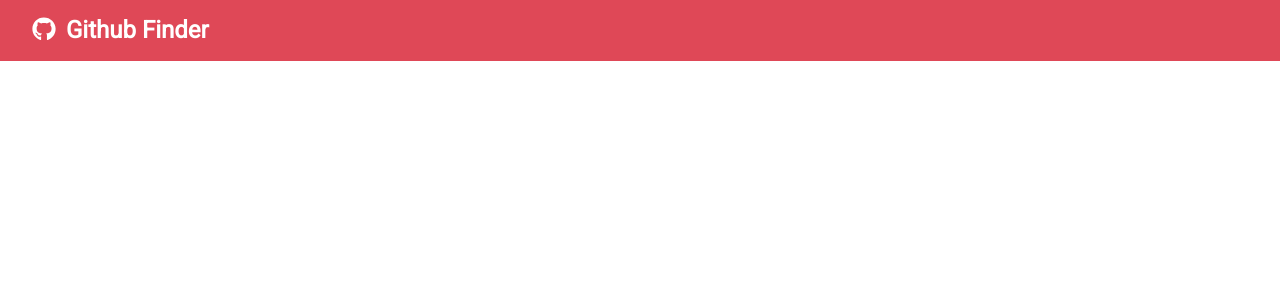
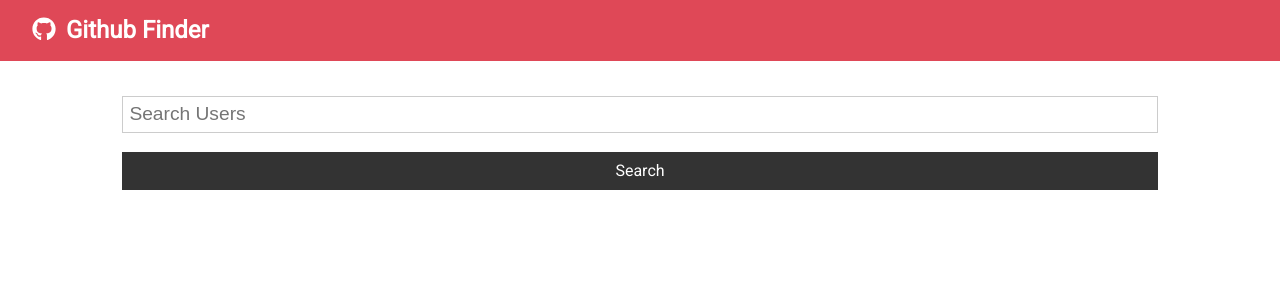
Before and after one commit to DLee1993/Github_Finder, a React (Create React App) app: page / in a window 1280 px wide. Shown: the top 300 px of the page. Built offline with nearby package versions, Linux system fonts and the light colour scheme; no server answers.

Commit message:
added search functionality

```diff
--- a/src/App.js
+++ b/src/App.js
@@ -2,6 +2,7 @@ import React, { Component } from "react";
 import "./App.css";
 import Navbar from "./components/layout/Navbar";
 import Users from "./components/users/Users";
+import Search from "./components/users/Search";
 import axios from "axios";
 
 class App extends Component {
@@ -9,23 +10,40 @@ class App extends Component {
         users: [],
         loading: false,
     };
-    async componentDidMount() {
+    //! fetch all users, regardless of submit
+    // async componentDidMount() {
+    //     try {
+    //         this.setState({ loading: true });
+    //         const res = await axios.get(
+    //             `https://api.github.com/users?client_id=${process.env.REACT_APP_GITHUB_CLIENT_ID}&client_secret=${process.env.REACT_APP_GITHUB_CLIENT_SECRET}`
+    //         );
+    //         this.setState({ users: res.data, loading: false });
+    //     } catch (error) {
+    //         console.log(error);
+    //     }
+    // }
+
+    //! search github users
+    searchUsers = async (text) => {
         try {
             this.setState({ loading: true });
             const res = await axios.get(
-                `https://api.github.com/users?client_id=${process.env.REACT_APP_GITHUB_CLIENT_ID}&client_secret=${process.env.REACT_APP_GITHUB_CLIENT_SECRET}`
+                `https://api.github.com/search/users?q=${text}&client_id=${process.env.REACT_APP_GITHUB_CLIENT_ID}&client_secret=${process.env.REACT_APP_GITHUB_CLIENT_SECRET}`
             );
-            this.setState({ users: res.data, loading: false });
+            this.setState({ users: res.data.items, loading: false });
         } catch (error) {
             console.log(error);
         }
     }
+
+
     render() {
         const { loading, users } = this.state;
         return (
             <div className='App'>
                 <Navbar />
                 <div className='container'>
+                    <Search searchUsers={this.searchUsers}/>
                     <Users loading={loading} users={users} />
                 </div>
             </div>
--- /dev/null
+++ b/src/components/users/Search.js
@@ -0,0 +1,41 @@
+import React, { Component } from "react";
+import PropTypes from 'prop-types'
+
+class Search extends Component {
+    state = {
+        text: "",
+    };
+
+    static propTypes = {
+        searchUsers: PropTypes.func.isRequired
+    }
+
+    onChange = (e) => this.setState({ [e.target.name]: e.target.value });
+
+    onSubmit = (e) => {
+        e.preventDefault();
+        this.props.searchUsers(this.state.text);
+        this.setState({ text: "" });
+    };
+
+    render() {
+        return (
+            <div>
+                <form className='form' onSubmit={this.onSubmit}>
+                    <input
+                        type='text'
+                        name='text'
+                        placeholder='Search Users'
+                        value={this.state.text}
+                        onChange={this.onChange}
+                    ></input>
+                    <button type='submit' className='btn btn-dark btn-block'>
+                        Search
+                    </button>
+                </form>
+            </div>
+        );
+    }
+};
+
+export default Search;
```
